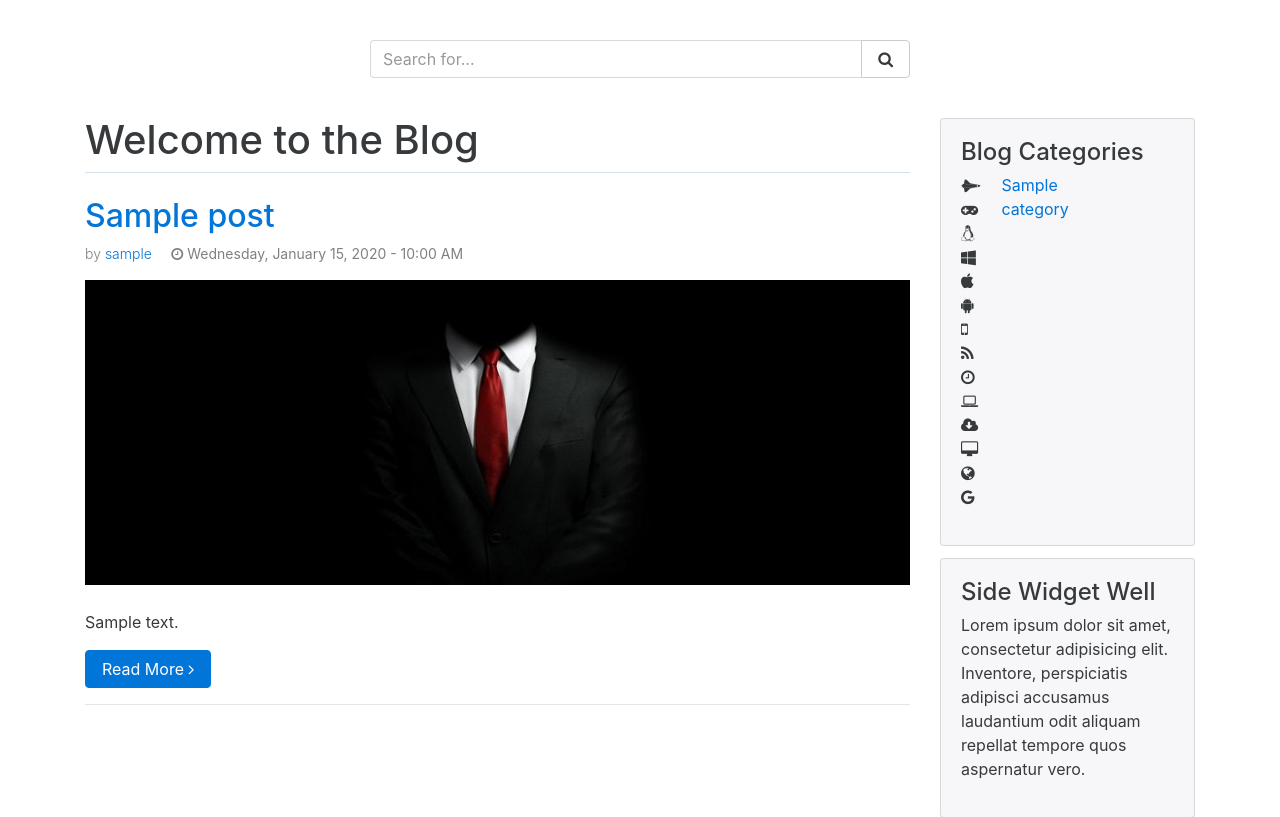
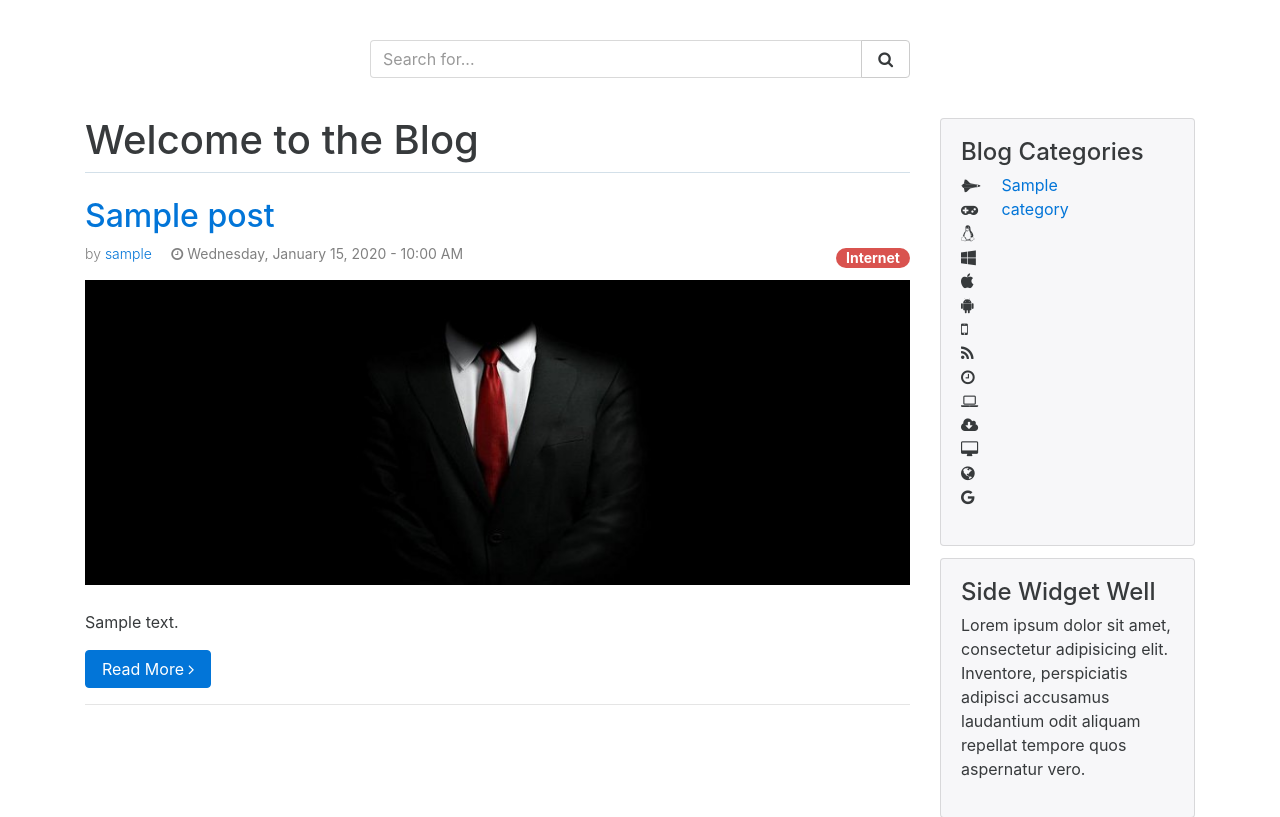
Before and after one commit to ClickItTrainers/BlogTraining, a CodeIgniter app: page /database/ in a window 1280 px wide. Shown: the part 54-871 px from the top of the page. Run offline with CodeIgniter, Linux system fonts and the light colour scheme; tables that the repository leaves empty or names only in its code hold one stand-in row (values such as "Sample post"); some libraries are stand-ins or nearby versions.

Commit message:
added a tag in the home view

```diff
--- a/application/views/Login_view.php
+++ b/application/views/Login_view.php
@@ -7,7 +7,6 @@
 	<title><?php echo $title ?></title>
 	<link href="<?php echo base_url()?>assets/css/bootstrap.min.css" rel="stylesheet">
 	<link href="<?php echo base_url()?>assets/css/login.css" rel="stylesheet">
-
 	<link href='https://fonts.googleapis.com/css?family=Fredoka+One' rel='stylesheet' type='text/css'>
 
 	<!--Pulling Awesome Font -->
@@ -42,7 +41,7 @@
 							<input class=" button btn azm-social azm-btn azm-border-bottom azm-drupal" type="submit" name="submit" value="Login">
 						</div>
 						<!-- <a href="#" class="btn azm-social azm-btn azm-border-bottom azm-drupal"><i class="fa"></i> Login </a> -->
-									<a href="<?php echo $loginUrl ?>" class="btn azm-social azm-btn azm-border-bottom azm-facebook"><i class="fa fa-facebook"></i></a>
+									<a href="#" class="btn azm-social azm-btn azm-border-bottom azm-facebook"><i class="fa fa-facebook"></i></a>
 									<a href="#" class="btn azm-social azm-btn azm-border-bottom azm-twitter"><i class="fa fa-twitter"></i></a>
 									<a href="#" class="btn azm-social azm-btn azm-border-bottom azm-google-plus"><i class="fa fa-google"></i></a>
 							</div>
--- a/application/views/home.php
+++ b/application/views/home.php
@@ -40,6 +40,9 @@
                                 </a>
                         </p>
                         <p class="display-inline size-small"><i class="fa fa-clock-o"></i> <?php echo $date ?></p>
+                        <div class=" display float-right">
+                            <span>Internet</span >
+                        </div>
                         <img class="img-fluid down" src="<?php base_url() ?>assets/img/hitman.jpg" alt="">
                         <p><?php echo $item->description ?></p>
                         <a class="btn btn-primary" href="index.php/<?php echo $url ?>">Read More <i class="fa fa-angle-right "></i></a>
--- a/assets/css/home.css
+++ b/assets/css/home.css
@@ -30,6 +30,10 @@ nav.navbar {background-color: #293F54;}
 .size-small{font-size: 14px; color: gray;}
 
 .display-inline{display: inline-block; margin-right:15px; }
+
+.display{display: inline-block;}
+
+.float-right{ background-color: #D9534F; float: right; padding: 3px 10px; margin-top: 7px; font-weight: 700; line-height: 1; font-size: 14px; font-style: bold; color: white; border-radius: 15px;}
 
 
 @media screen and (max-width: 430px)
```
